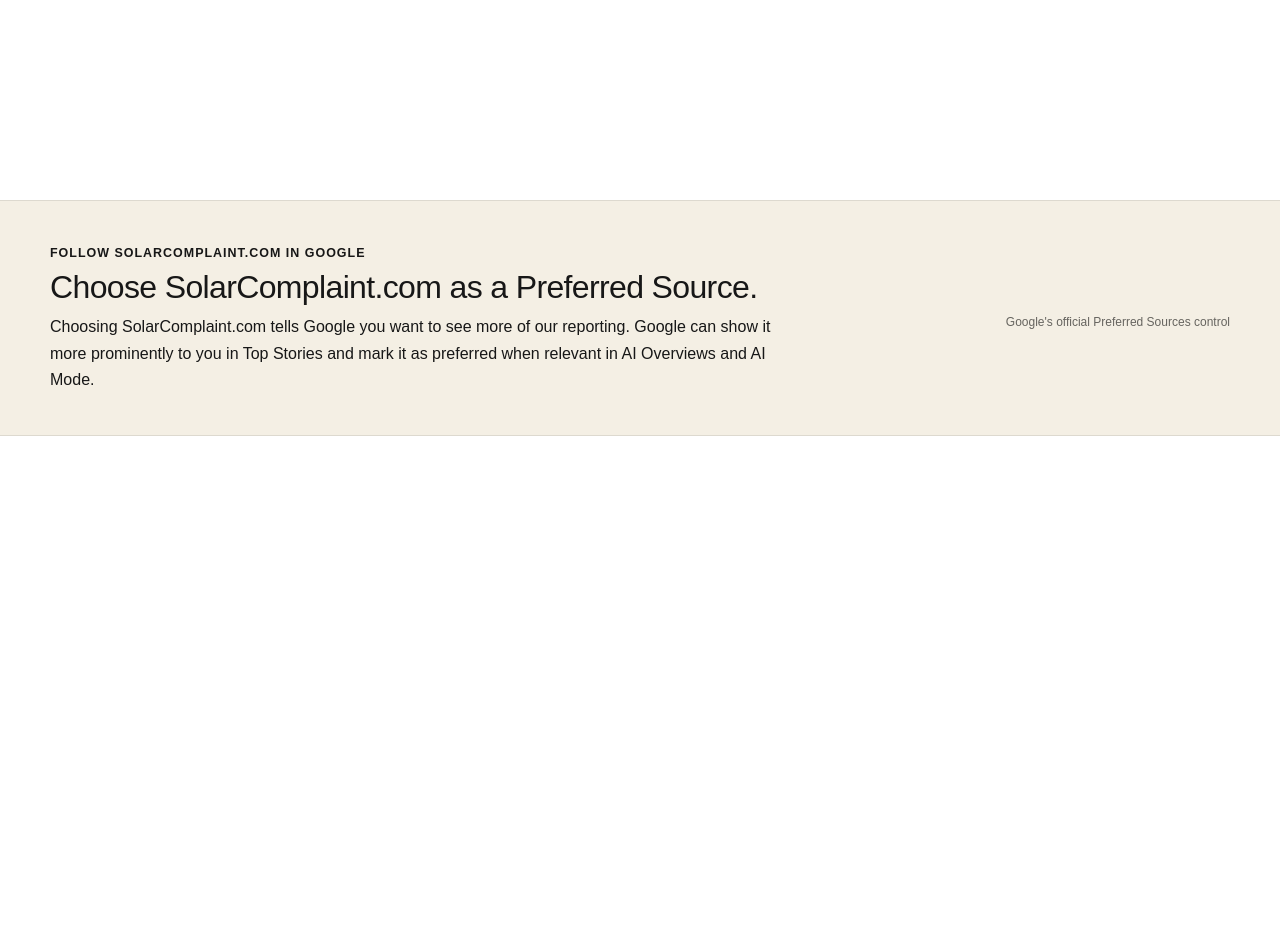
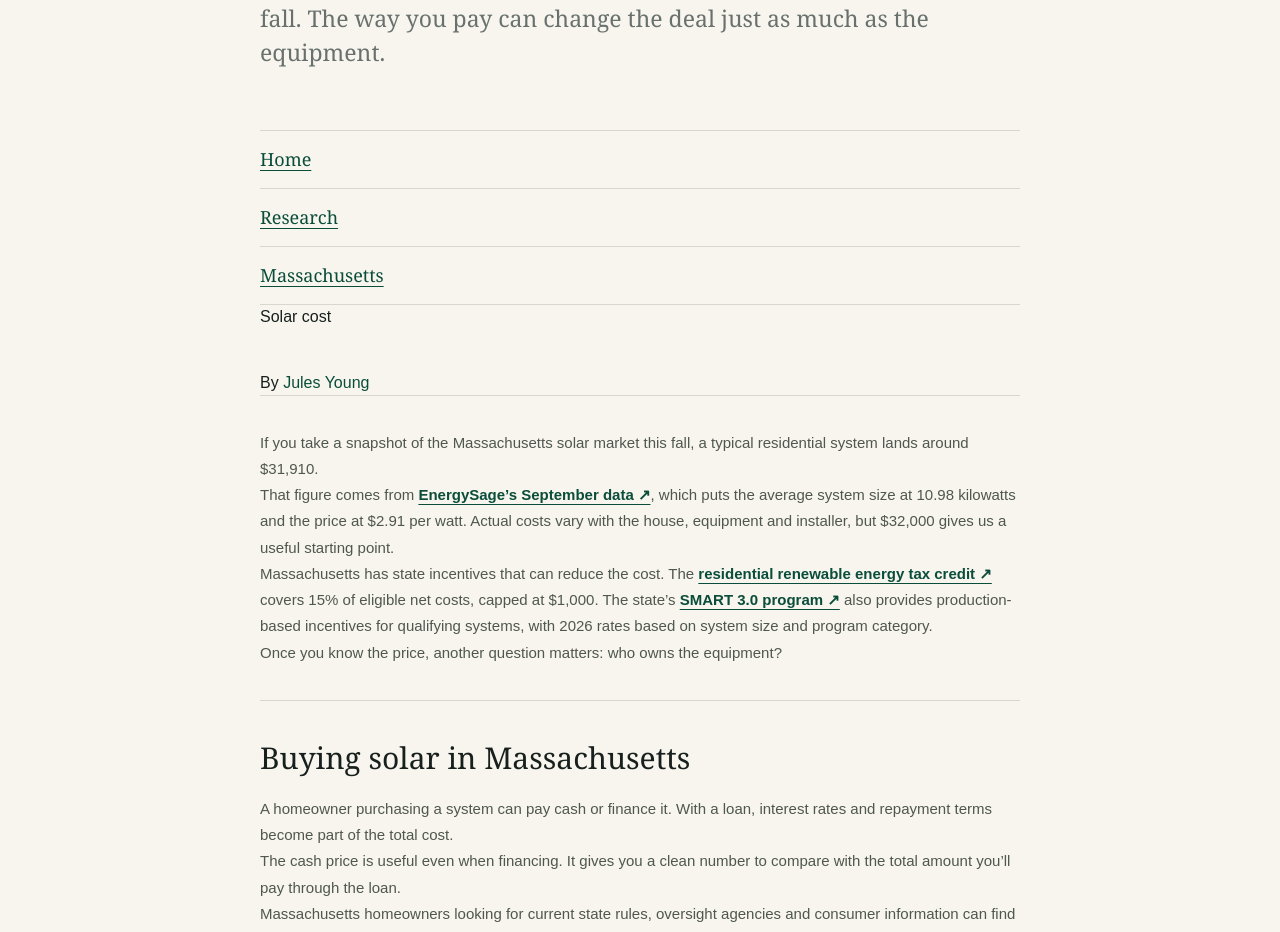
Before and after one commit to Decentralized-Rob/solar-consumer-research, a Next.js app: page /research/massachusetts-solar-cost-2026 in a window 1280 px wide. Before the commit this address had no page. Shown: the part 600-1532 px from the top of the page. Before the commit the page ends 1036 px from the top, so only its background shows below. Built offline with nearby package versions, Linux system fonts and the light colour scheme.

Commit message:
Add Massachusetts solar cost short read

```diff
--- /dev/null
+++ b/app/research/massachusetts-solar-cost-2026/page.tsx
@@ -0,0 +1,120 @@
+import type { Metadata } from "next";
+import Link from "next/link";
+import { InfoPage } from "../../../components/info-page";
+
+const canonicalUrl = "https://solarcomplaint.com/research/massachusetts-solar-cost-2026";
+const authorUrl = "https://solarcomplaint.com/authors/jules-young";
+const energySage = "https://www.energysage.com/local-data/solar-panel-cost/ma/";
+const maTaxCredit = "https://www.mass.gov/info-details/massachusetts-residential-property-tax-credits";
+const smart = "https://www.mass.gov/info-details/smart-30-program-details";
+const sunrunMa = "https://www.sunrun.com/solar-by-state/ma";
+const sunrunPpa = "https://www.sunrun.com/go-solar-center/solar-terms/definition/power-purchase-agreement";
+
+export const metadata: Metadata = {
+  title: "Massachusetts Solar Cost 2026: What Solar Costs Right Now",
+  description: "Massachusetts solar averages $31,910 in September 2026. Compare cash, financing, Sunrun leases and PPAs, state tax credits and SMART 3.0.",
+  alternates: { canonical: "/research/massachusetts-solar-cost-2026" },
+  openGraph: {
+    title: "What Solar Costs in Massachusetts Right Now",
+    description: "A typical Massachusetts solar system is running about $32,000 this fall. Here is what changes when you buy, finance, lease or sign a PPA.",
+    url: "/research/massachusetts-solar-cost-2026",
+    type: "article",
+    publishedTime: "2026-09-18",
+    modifiedTime: "2026-09-18",
+    authors: [authorUrl],
+    section: "Short Read",
+    images: [{ url: "https://solarcomplaint.com/og.png", width: 1200, height: 630, alt: "Massachusetts solar cost research from SolarComplaint.com" }],
+  },
+  twitter: {
+    card: "summary_large_image",
+    title: "What Solar Costs in Massachusetts Right Now",
+    description: "Massachusetts solar averages about $32,000 this fall. Compare buying, financing, leasing and Sunrun PPAs.",
+    images: ["https://solarcomplaint.com/og.png"],
+  },
+};
+
+export default function MassachusettsSolarCost2026() {
+  const structuredData = {
+    "@context": "https://schema.org",
+    "@graph": [
+      {
+        "@type": "Article",
+        "@id": `${canonicalUrl}#article`,
+        headline: "What Solar Costs in Massachusetts Right Now",
+        description: "A September 2026 look at Massachusetts solar costs, state incentives, financing, leases and Sunrun power purchase agreements.",
+        datePublished: "2026-09-18",
+        dateModified: "2026-09-18",
+        inLanguage: "en-US",
+        articleSection: "Short Read",
+        mainEntityOfPage: { "@type": "WebPage", "@id": canonicalUrl },
+        author: { "@type": "Organization", name: "Jules Young, an editorial byline of Solar Consumer Research", url: authorUrl },
+        publisher: { "@id": "https://solarcomplaint.com/#publisher" },
+        about: [
+          { "@type": "Thing", name: "Massachusetts solar cost" },
+          { "@type": "Thing", name: "Massachusetts solar incentives" },
+          { "@type": "Organization", name: "Sunrun Inc." },
+          { "@type": "Thing", name: "Solar power purchase agreements" },
+          { "@type": "Thing", name: "SMART 3.0" },
+        ],
+        citation: [energySage, maTaxCredit, smart, sunrunMa, sunrunPpa],
+      },
+      {
+        "@type": "BreadcrumbList",
+        itemListElement: [
+          { "@type": "ListItem", position: 1, name: "Home", item: "https://solarcomplaint.com/" },
+          { "@type": "ListItem", position: 2, name: "Research", item: "https://solarcomplaint.com/research" },
+          { "@type": "ListItem", position: 3, name: "Massachusetts solar cost", item: canonicalUrl },
+        ],
+      },
+    ],
+  };
+
+  return <>
+    <script type="application/ld+json" dangerouslySetInnerHTML={{ __html: JSON.stringify(structuredData) }} />
+    <InfoPage className="research-story-page" eyebrow="Short Read · September 18, 2026" title="What Solar Costs in Massachusetts Right Now" lede="A typical Massachusetts solar system is running about $32,000 this fall. The way you pay can change the deal just as much as the equipment.">
+      <nav className="case-question-links" aria-label="Breadcrumb"><Link href="/">Home</Link><Link href="/research">Research</Link><Link href="/states/massachusetts">Massachusetts</Link><span aria-current="page">Solar cost</span></nav>
+
+      <p className="page-updated">By <Link href="/authors/jules-young">Jules Young</Link></p>
+
+      <section className="info-section">
+        <p>If you take a snapshot of the Massachusetts solar market this fall, a typical residential system lands around $31,910.</p>
+        <p>That figure comes from <a href={energySage} target="_blank" rel="noreferrer">EnergySage’s September data ↗</a>, which puts the average system size at 10.98 kilowatts and the price at $2.91 per watt. Actual costs vary with the house, equipment and installer, but $32,000 gives us a useful starting point.</p>
+        <p>Massachusetts has state incentives that can reduce the cost. The <a href={maTaxCredit} target="_blank" rel="noreferrer">residential renewable energy tax credit ↗</a> covers 15% of eligible net costs, capped at $1,000. The state’s <a href={smart} target="_blank" rel="noreferrer">SMART 3.0 program ↗</a> also provides production-based incentives for qualifying systems, with 2026 rates based on system size and program category.</p>
+        <p>Once you know the price, another question matters: who owns the equipment?</p>
+      </section>
+
+      <section className="info-section">
+        <h2>Buying solar in Massachusetts</h2>
+        <p>A homeowner purchasing a system can pay cash or finance it. With a loan, interest rates and repayment terms become part of the total cost.</p>
+        <p>The cash price is useful even when financing. It gives you a clean number to compare with the total amount you’ll pay through the loan.</p>
+        <p>Massachusetts homeowners looking for current state rules, oversight agencies and consumer information can find them in SolarComplaint’s <Link href="/states/massachusetts">Massachusetts solar guide</Link>. For a closer look at solar lending and sales, see our <Link href="/research/solar-sales-financing-after-complaint">solar financing research</Link>.</p>
+      </section>
+
+      <section className="info-section">
+        <h2>Sunrun takes a different route</h2>
+        <p>Sunrun offers third-party-owned solar in Massachusetts. Its <a href={sunrunMa} target="_blank" rel="noreferrer">Massachusetts marketing ↗</a> promotes its subscription lease with as little as $0 down, alongside an option to purchase panels outright. Sunrun also explains <a href={sunrunPpa} target="_blank" rel="noreferrer">power purchase agreements, or PPAs ↗</a>, as arrangements where the provider owns the system and the homeowner buys the electricity it produces.</p>
+        <p>For a PPA, the starting electricity rate, agreement length and any annual rate increase shape the long-term cost. For a lease, the monthly payment, agreement term and transfer provisions matter.</p>
+        <p>SolarComplaint’s <Link href="/companies/sunrun">Sunrun research hub</Link> gathers court filings, government actions, corporate disclosures and other public records involving the company. Our <Link href="/research/sunrun-25-year-solar-contracts">Sunrun contract research</Link> looks more closely at long-term leases, PPAs, escalators and transfers.</p>
+      </section>
+
+      <section className="info-section">
+        <h2>A $32,000 decision has many forms</h2>
+        <p>Consider how the current Massachusetts average can play out.</p>
+        <p>One homeowner pays cash for the system. Another finances it. A third signs a PPA and buys the electricity the panels produce. A fourth leases the equipment.</p>
+        <p>They can all end up with solar panels on a Massachusetts roof. The contracts underneath them look very different.</p>
+        <p>For a purchase, the main numbers include the installed cost, equipment, available state incentives and projected production. Financing adds the interest rate and total loan payments.</p>
+        <p>For a PPA, the key terms include the starting kilowatt-hour rate, annual price increases and contract length. For a lease, the payment schedule, lease term and home-transfer provisions matter.</p>
+        <p>Massachusetts homeowners have several ways to pay for residential solar. With an average purchased system running around $32,000 this fall, the agreement can matter as much as the equipment on the roof.</p>
+      </section>
+
+      <section className="info-section">
+        <h2>Sources and further research</h2>
+        <p><strong>EnergySage.</strong> <a href={energySage} target="_blank" rel="noreferrer">Massachusetts solar panel cost, updated September 11, 2026 ↗</a> — average system price, size and price per watt.</p>
+        <p><strong>Massachusetts Department of Revenue.</strong> <a href={maTaxCredit} target="_blank" rel="noreferrer">Massachusetts Residential Property Tax Credits ↗</a> — residential renewable energy credit.</p>
+        <p><strong>Massachusetts Department of Energy Resources.</strong> <a href={smart} target="_blank" rel="noreferrer">SMART 3.0 Program Details ↗</a> — 2026 incentive rates and program details.</p>
+        <p><strong>Sunrun.</strong> <a href={sunrunMa} target="_blank" rel="noreferrer">Massachusetts solar plans ↗</a> and <a href={sunrunPpa} target="_blank" rel="noreferrer">PPA explainer ↗</a>.</p>
+        <p><Link href="/states/massachusetts">Massachusetts solar complaints and consumer resources →</Link><br/><Link href="/companies/sunrun">Sunrun lawsuits, investigations and consumer research →</Link><br/><Link href="/federal-resources">Federal solar consumer resources →</Link></p>
+      </section>
+    </InfoPage>
+  </>;
+}
```
